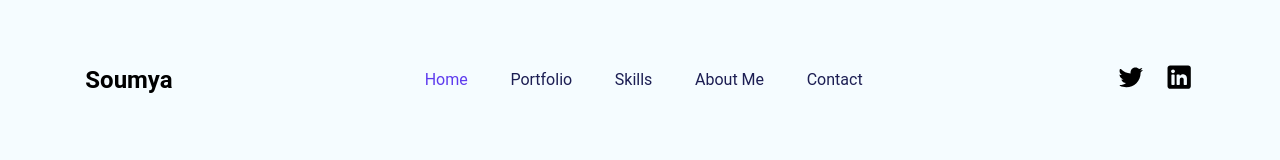
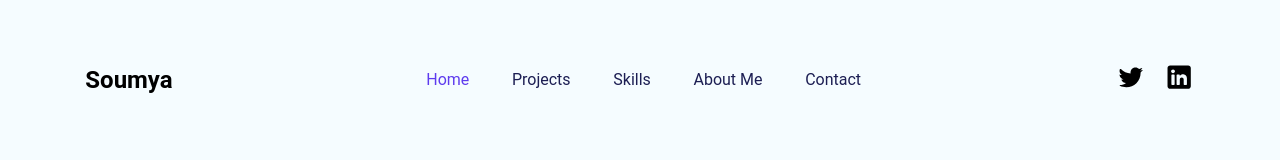
Before and after one commit to Soumya-Jagannath-Ojha/Soumya, a React (Vite) app: page / in a window 1280 px wide. Shown: the part 4509-4669 px from the top of the page. Built offline with nearby package versions, Linux system fonts and the light colour scheme.

Commit message:
footer update

```diff
--- a/src/Pages/Home/Footer.jsx
+++ b/src/Pages/Home/Footer.jsx
@@ -54,7 +54,7 @@ export default function Footer() {
                 to="MyPortfolio"
                 className="text-md"
               >
-                Portfolio
+                Projects
               </Link>
             </li>
             <li>
```
